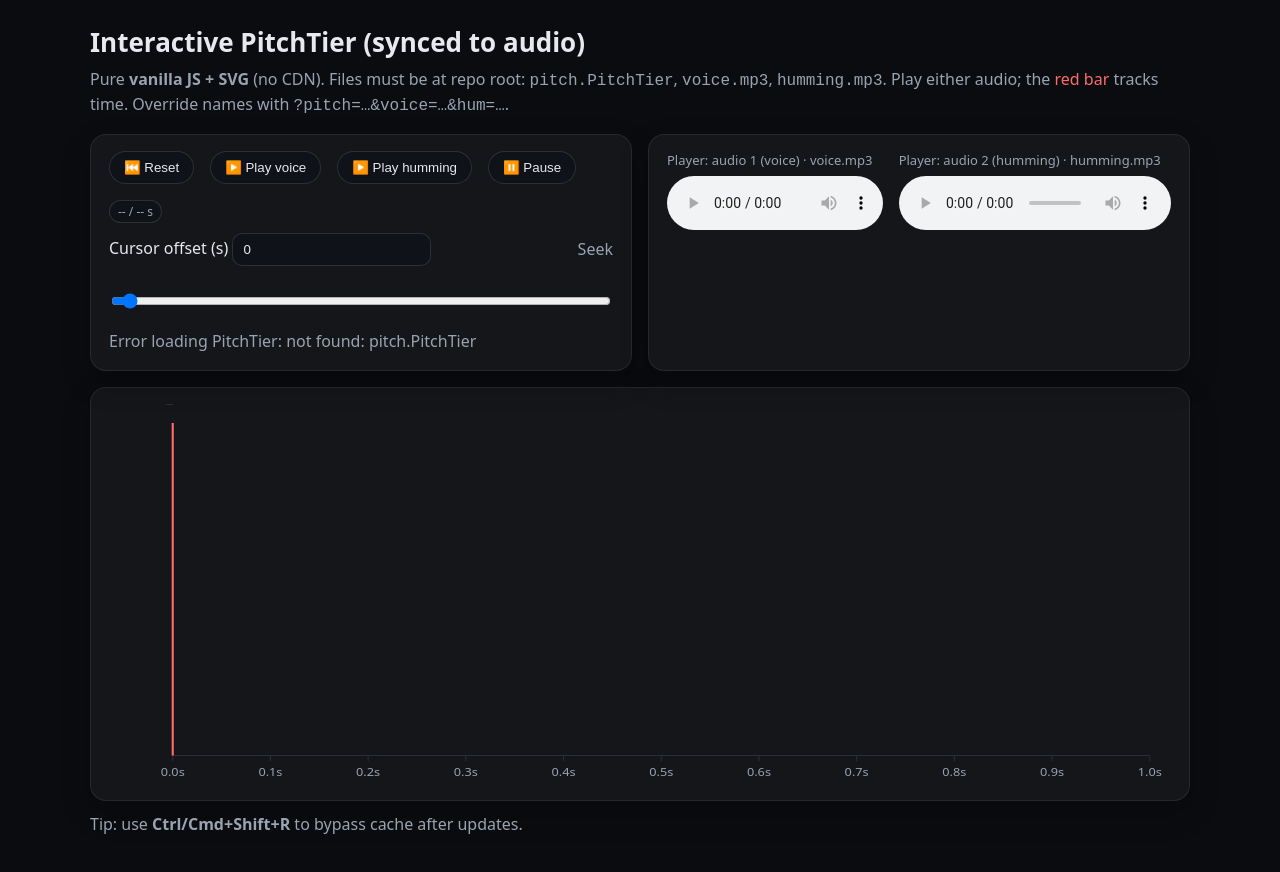
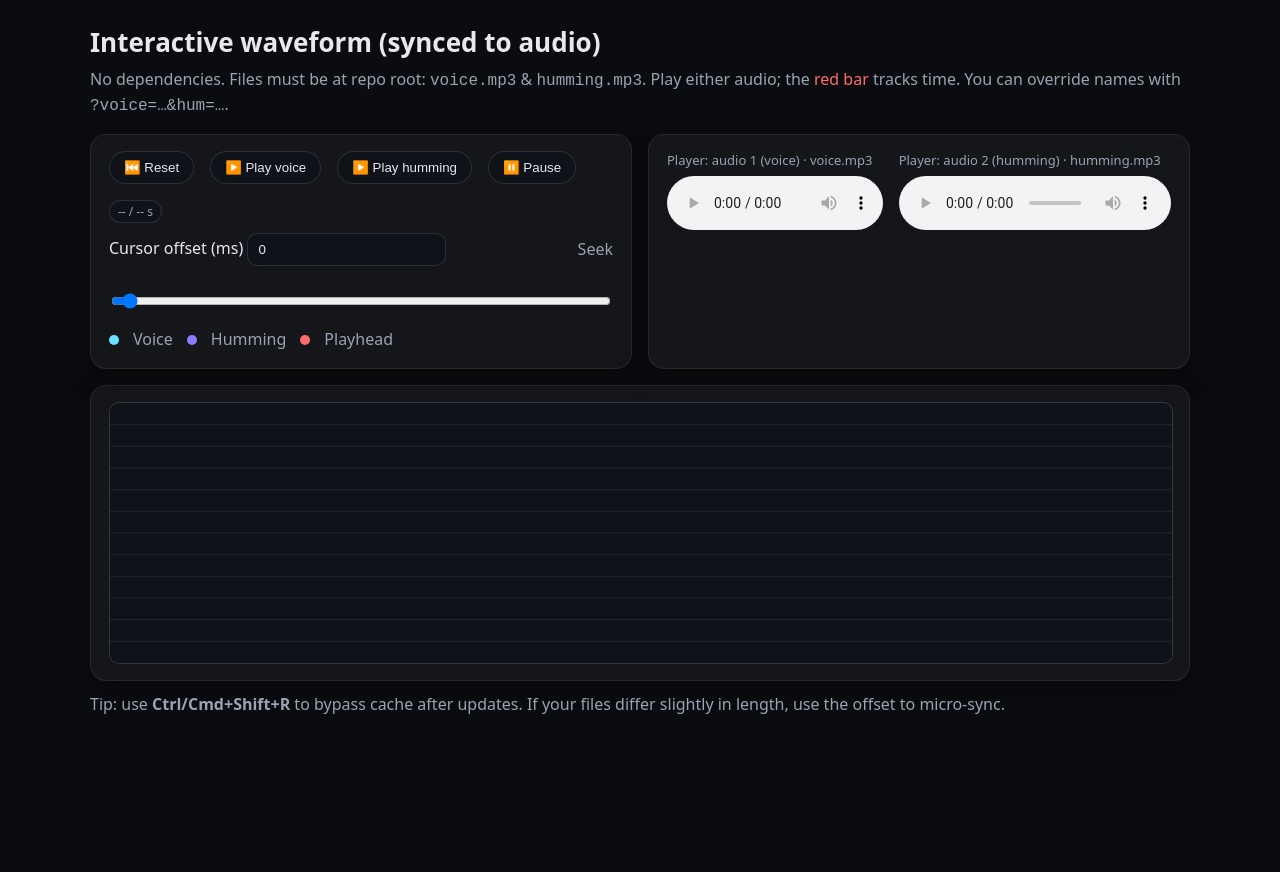
Before and after one commit to lcontrerasroa/pitch-visualiser, a plain HTML site: page index.html in a window 1280 px wide. After the commit the page ends 800 px from the top, so only its background shows below. Drawn offline with Linux system fonts and the light colour scheme; no server answers.

Commit message:
Update index.html

```diff
--- a/index.html
+++ b/index.html
@@ -4,9 +4,9 @@
 <head>
   <meta charset="utf-8" />
   <meta name="viewport" content="width=device-width, initial-scale=1" />
-  <title>Pitch visualiser – Praat PitchTier + dual audio (vanilla SVG)</title>
+  <title>Waveform visualiser – dual audio (vanilla JS, no CDN)</title>
   <style>
-    :root{--bg:#0b0c0f;--ink:#e7e9ee;--muted:#9aa3b2;--panel:#14161a;--accent:#6ae2ff;--danger:#ff6b6b}
+    :root{--bg:#0b0c0f;--ink:#e7e9ee;--muted:#9aa3b2;--panel:#14161a;--accent:#6ae2ff;--accent2:#8b7cff;--danger:#ff6b6b}
     html,body{height:100%}
     body{margin:0;background:var(--bg);color:var(--ink);font:16px/1.45 system-ui,-apple-system,Segoe UI,Roboto,Ubuntu,"Helvetica Neue",Arial}
     .wrap{max-width:1100px;margin:0 auto;padding:24px}
@@ -21,15 +21,15 @@
     input[type=range]{width:100%}
     button{background:#0f1218;border:1px solid rgba(255,255,255,.12);color:var(--ink);border-radius:999px;padding:8px 14px;cursor:pointer}
     .pill{display:inline-block;padding:2px 8px;border-radius:999px;background:#0f1218;border:1px solid rgba(255,255,255,.12);font-size:12px;color:var(--muted)}
-    svg{display:block;width:100%;height:380px}
-    .axis text{font-size:12px;fill:var(--muted)}
-    .axis line{stroke:#2a2e36}
+    canvas{display:block;width:100%;height:260px;border-radius:10px;background:linear-gradient(#0f1218,#0f1218) padding-box,linear-gradient(180deg,rgba(255,255,255,.08),rgba(255,255,255,.06)) border-box;border:1px solid rgba(255,255,255,.08)}
+    .legend{display:flex;gap:14px;align-items:center;margin-top:8px}
+    .dot{width:10px;height:10px;border-radius:50%}
   </style>
 </head>
 <body>
   <div class="wrap">
-    <div class="h1">Interactive PitchTier (synced to audio)</div>
-    <p class="muted" style="margin-top:0">Pure <b>vanilla JS + SVG</b> (no CDN). Files must be at repo root: <code>pitch.PitchTier</code>, <code>voice.mp3</code>, <code>humming.mp3</code>. Play either audio; the <span style="color:var(--danger)">red bar</span> tracks time. Override names with <code>?pitch=…&voice=…&hum=…</code>.</p><div class="grid" style="margin-top:16px">
+    <div class="h1">Interactive waveform (synced to audio)</div>
+    <p class="muted" style="margin-top:0">No dependencies. Files must be at repo root: <code>voice.mp3</code> & <code>humming.mp3</code>. Play either audio; the <span style="color:var(--danger)">red bar</span> tracks time. You can override names with <code>?voice=…&hum=…</code>.</p><div class="grid" style="margin-top:16px">
   <div class="card">
     <div class="row" style="gap:16px;align-items:center">
       <button id="btnReset">⏮️ Reset</button>
@@ -40,14 +40,18 @@
       <span class="pill" id="timepill">-- / -- s</span>
     </div>
     <div class="row" style="gap:16px;margin-top:10px">
-      <label>Cursor offset (s)
-        <input id="offset" type="number" step="0.05" value="0" />
+      <label>Cursor offset (ms)
+        <input id="offset" type="number" step="5" value="0" />
       </label>
       <div class="grow"></div>
       <label class="muted">Seek</label>
       <input id="seek" type="range" min="0" max="0" step="0.01" value="0" />
     </div>
-    <p id="status" class="muted" style="margin:10px 0 0"></p>
+    <div class="legend">
+      <span class="dot" style="background:var(--accent)"></span><span class="muted">Voice</span>
+      <span class="dot" style="background:var(--accent2)"></span><span class="muted">Humming</span>
+      <span class="dot" style="background:var(--danger)"></span><span class="muted">Playhead</span>
+    </div>
   </div>
 
   <div class="card">
@@ -65,93 +69,115 @@
 </div>
 
 <div class="card" style="margin-top:16px">
-  <svg id="chart" viewBox="0 0 1000 400" preserveAspectRatio="none">
-    <g id="axes" class="axis"></g>
-    <path id="f0path" d="" fill="none" stroke="var(--accent)" stroke-width="2" />
-    <line id="cursor" x1="0" y1="0" x2="0" y2="400" stroke="var(--danger)" stroke-width="2"/>
-  </svg>
+  <canvas id="wave"></canvas>
 </div>
 
-<p class="muted" style="margin-top:12px">Tip: use <b>Ctrl/Cmd+Shift+R</b> to bypass cache after updates.</p>
+<p class="muted" style="margin-top:12px">Tip: use <b>Ctrl/Cmd+Shift+R</b> to bypass cache after updates. If your files differ slightly in length, use the offset to micro‑sync.</p>
 
   </div>  <script>
+  // ---------- helpers ----------
   const $ = (id)=>document.getElementById(id);
   const qp = (k, def)=>{ const v=new URLSearchParams(location.search).get(k); return (v&&v.trim())||def; };
 
-  function parsePitchTier(text){
-    const f = s => s ? parseFloat(s) : NaN;
-    const xmin = (text.match(/xmin\s*=\s*([-+]?\d*\.?\d+(?:[eE][-+]?\d+)?)/)||[])[1];
-    const xmax = (text.match(/xmax\s*=\s*([-+]?\d*\.?\d+(?:[eE][-+]?\d+)?)/)||[])[1];
-    const times = [...text.matchAll(/\bnumber\s*=\s*([-+]?\d*\.?\d+(?:[eE][-+]?\d+)?)/g)].map(m=>f(m[1]));
-    const vals  = [...text.matchAll(/\bvalue\s*=\s*([-+]?\d*\.?\d+(?:[eE][-+]?\d+)?)/g)].map(m=>f(m[1]));
-    const pts=[]; const n=Math.min(times.length, vals.length);
-    for(let i=0;i<n;i++){ const t=times[i], v=vals[i]; if(Number.isFinite(t)&&Number.isFinite(v)) pts.push({t, f0:v}); }
-    pts.sort((a,b)=>a.t-b.t);
-    return { pts, xmin: xmin?+xmin: (pts[0]?.t ?? 0), xmax: xmax?+xmax: (pts.at(-1)?.t ?? 1) };
+  // Downsampled min/max waveform for efficiency
+  function buildWaveform(channelData, width){
+    const N = channelData.length;
+    const step = Math.ceil(N / width);
+    const peaks = new Float32Array(width*2); // [min,max] pairs
+    for(let i=0;i<width;i++){
+      const start = i*step;
+      const end = Math.min(start+step, N);
+      let min=1e9, max=-1e9;
+      for(let j=start;j<end;j++){ const s=channelData[j]; if(s<min)min=s; if(s>max)max=s; }
+      peaks[i*2] = isFinite(min)?min:0; peaks[i*2+1]=isFinite(max)?max:0;
+    }
+    return peaks;
+  }
+
+  function drawWave(ctx, peaks, color, W, H){
+    const mid = H/2; ctx.lineWidth = 1; ctx.strokeStyle = color; ctx.beginPath();
+    for(let x=0;x<peaks.length/2;x++){
+      const min = peaks[x*2], max = peaks[x*2+1];
+      const y1 = mid + min*mid; const y2 = mid + max*mid;
+      ctx.moveTo(x+0.5, y1); ctx.lineTo(x+0.5, y2);
+    }
+    ctx.stroke();
   }
 
   (async function main(){
-    const pitchPath = qp('pitch','pitch.PitchTier');
     const voicePath = qp('voice','voice.mp3');
     const humPath   = qp('hum','humming.mp3');
-
     $('vpath').textContent = voicePath; $('hpath').textContent = humPath;
     $('voice').src = voicePath; $('hum').src = humPath;
 
-    const statusEl = $('status');
+    const canvas = $('wave');
+    const ctx = canvas.getContext('2d');
 
-    let pts=[], xmin=0, xmax=1;
-    try{
-      statusEl.textContent = 'Loading PitchTier…';
-      const txt = await fetch(pitchPath,{cache:'no-store'}).then(r=>{ if(!r.ok) throw new Error('not found: '+pitchPath); return r.text();});
-      ({pts, xmin, xmax} = parsePitchTier(txt));
-      statusEl.textContent = `Loaded ${pts.length} points • ${xmin.toFixed(2)}–${xmax.toFixed(2)} s`;
-    }catch(e){
-      statusEl.textContent = 'Error loading PitchTier: '+e.message;
+    function resize(){ const dpr = Math.max(1, window.devicePixelRatio||1); const cssW = canvas.clientWidth||1000; const cssH = canvas.clientHeight||260; canvas.width = Math.floor(cssW*dpr); canvas.height = Math.floor(cssH*dpr); ctx.setTransform(dpr,0,0,dpr,0,0); render(); }
+    window.addEventListener('resize', resize);
+
+    let vBuf=null, hBuf=null, vPeaks=null, hPeaks=null, duration=0;
+
+    async function decode(url){
+      const ac = new (window.AudioContext||window.webkitAudioContext)();
+      const ab = await fetch(url, {cache:'no-store'}).then(r=>r.arrayBuffer());
+      const buf = await ac.decodeAudioData(ab);
+      ac.close();
+      return buf;
     }
 
-    const svg = $('chart');
-    const axes = $('axes');
-    const path = $('f0path');
-    const vb = svg.viewBox.baseVal;
-    const W=vb.width,H=vb.height, padL=60,padR=20,padT=20,padB=30; const IW=W-padL-padR, IH=H-padT-padB;
+    function preparePeaks(){
+      const W = Math.max(600, canvas.clientWidth||1000); // pixel width to sample
+      if(vBuf && (!vPeaks || vPeaks.length/2!==W)) vPeaks = buildWaveform(vBuf.getChannelData(0), W);
+      if(hBuf && (!hPeaks || hPeaks.length/2!==W)) hPeaks = buildWaveform(hBuf.getChannelData(0), W);
+    }
 
-    const ys = pts.map(p=>p.f0); const minY=Math.min(...ys), maxY=Math.max(...ys); const ypad=(maxY-minY)*0.1||10; const y0=Math.max(0,minY-ypad), y1=maxY+ypad;
+    function render(){
+      const W = canvas.width; const H = canvas.height; // already in device pixels but ctx is scaled back
+      ctx.clearRect(0,0,W,H);
+      ctx.fillStyle = '#0f1218'; ctx.fillRect(0,0,W,H);
+      // center line
+      ctx.strokeStyle = 'rgba(255,255,255,.08)'; ctx.beginPath(); ctx.moveTo(0,H/2); ctx.lineTo(W,H/2); ctx.stroke();
+      // grid light
+      for(let i=1;i<6;i++){ const y = (H/2) + i*(H/12); ctx.beginPath(); ctx.moveTo(0,y); ctx.lineTo(W,y); ctx.stroke(); ctx.beginPath(); const y2=(H/2)-i*(H/12); ctx.moveTo(0,y2); ctx.lineTo(W,y2); ctx.stroke(); }
+      // waves
+      if(vPeaks) drawWave(ctx, vPeaks, 'rgba(106,226,255,0.95)', W, H);
+      if(hPeaks) drawWave(ctx, hPeaks, 'rgba(139,124,255,0.75)', W, H);
+      // cursor
+      const offMs = parseFloat($('offset').value||'0')||0;
+      const master = (!voice.paused? voice : hum);
+      const t = (master.currentTime*1000 + offMs)/1000; // seconds
+      const dur = duration || master.duration || 1;
+      const x = Math.max(0, Math.min(W-1, Math.round((t/dur) * (W-1))));
+      ctx.strokeStyle = 'rgba(255,107,107,1)'; ctx.beginPath(); ctx.moveTo(x+0.5,0); ctx.lineTo(x+0.5,H); ctx.stroke();
+    }
 
-    let scaleX = (t)=> padL + ((t-xmin)/(xmax-xmin))*IW;
-    let scaleY = (y)=> padT + (1-((y-y0)/(y1-y0)))*IH;
+    // Load & draw
+    try{ vBuf = await decode(voicePath); }catch(e){ console.warn('voice decode error', e); }
+    try{ hBuf = await decode(humPath); }catch(e){ console.warn('hum decode error', e); }
+    duration = Math.max(vBuf?.duration||0, hBuf?.duration||0);
+    resize(); preparePeaks(); render();
 
-    function line(x1,y1,x2,y2){ const el=document.createElementNS('http://www.w3.org/2000/svg','line'); el.setAttribute('x1',x1);el.setAttribute('y1',y1);el.setAttribute('x2',x2);el.setAttribute('y2',y2);el.setAttribute('stroke','#2a2e36'); return el; }
-    axes.appendChild(line(padL,H-padB,W-padR,H-padB));
-    axes.appendChild(line(padL,padT,padL,H-padB));
-    const xt=10, yt=6;
-    for(let i=0;i<=xt;i++){ const t = xmin + (i/xt)*(xmax-xmin); const x = scaleX(t); axes.appendChild(line(x,H-padB,x,H-padB+6)); const tx=document.createElementNS('http://www.w3.org/2000/svg','text'); tx.setAttribute('x',x); tx.setAttribute('y',H-8); tx.setAttribute('text-anchor','middle'); tx.setAttribute('fill','var(--muted)'); tx.textContent = t.toFixed(1)+'s'; axes.appendChild(tx);}
-    for(let i=0;i<=yt;i++){ const vy = y0 + (i/yt)*(y1-y0); const y=scaleY(vy); axes.appendChild(line(padL-6,y,padL,y)); const ty=document.createElementNS('http://www.w3.org/2000/svg','text'); ty.setAttribute('x',8); ty.setAttribute('y',y+4); ty.setAttribute('fill','var(--muted)'); ty.textContent = Math.round(vy); axes.appendChild(ty);}
+    // ----- players & sync -----
+    const voice=$('voice'), hum=$('hum'), seek=$('seek'), pill=$('timepill');
+    function updatePill(){ const m = (!voice.paused? voice : hum); pill.textContent = `${(m.currentTime||0).toFixed(2)} / ${(m.duration||duration||0).toFixed(2)} s`; }
+    function setAll(sec){ voice.currentTime=sec; hum.currentTime=sec; seek.value=String(sec); render(); updatePill(); }
 
-    const d = pts.map((p,i)=> (i?'L':'M')+scaleX(p.t)+' '+scaleY(p.f0)).join(' ');
-    path.setAttribute('d', d);
+    voice.addEventListener('loadedmetadata',()=>{ seek.max=String(voice.duration||duration||0); updatePill(); });
+    hum.addEventListener('loadedmetadata',()=>{ if(!(+seek.max)) seek.max=String(hum.duration||duration||0); updatePill(); });
 
-    const cursor = $('cursor'); cursor.setAttribute('y1', padT); cursor.setAttribute('y2', H-padB);
+    voice.addEventListener('timeupdate',()=>{ if(!voice.paused){ hum.currentTime=voice.currentTime; seek.value=String(voice.currentTime); updatePill(); } render(); });
+    hum.addEventListener('timeupdate',()=>{ if(!hum.paused){ voice.currentTime=hum.currentTime; seek.value=String(hum.currentTime); updatePill(); } render(); });
 
-    const v=$('voice'), h=$('hum'), seek=$('seek'), pill=$('timepill'), offEl=$('offset');
-    function updatePill(){ pill.textContent = `${isFinite(v.currentTime)?v.currentTime.toFixed(2):'--'} / ${isFinite(v.duration)?v.duration.toFixed(2):'--'} s`; }
-    function setAllTime(sec){ if(isFinite(sec)){ v.currentTime=sec; h.currentTime=sec; seek.value=String(sec); updateCursor(); updatePill(); } }
-    function updateCursor(){ const off=parseFloat(offEl.value||'0')||0; const master = (!v.paused?v:h); const t = (master.currentTime||0)+off; const x = scaleX(Math.min(Math.max(xmin,t),xmax)); cursor.setAttribute('x1',x); cursor.setAttribute('x2',x); }
+    $('btnPlayVoice').onclick=()=>{ voice.play(); hum.play(); };
+    $('btnPlayHum').onclick=()=>{ hum.play(); voice.play(); };
+    $('btnPause').onclick=()=>{ voice.pause(); hum.pause(); };
+    $('btnReset').onclick=()=> setAll(0);
+    seek.oninput=(e)=> setAll(parseFloat(e.target.value));
+    $('offset').oninput=render;
 
-    v.addEventListener('loadedmetadata',()=>{ seek.max=String(v.duration||0); updatePill(); });
-    h.addEventListener('loadedmetadata',()=>{ if(!+seek.max) seek.max=String(h.duration||0); updatePill(); });
-
-    v.addEventListener('timeupdate',()=>{ if(!v.paused){ h.currentTime=v.currentTime; seek.value=String(v.currentTime); updateCursor(); updatePill(); }});
-    h.addEventListener('timeupdate',()=>{ if(!h.paused){ v.currentTime=h.currentTime; seek.value=String(h.currentTime); updateCursor(); updatePill(); }});
-
-    $('btnPlayVoice').onclick=()=>{ v.play(); h.play(); };
-    $('btnPlayHum').onclick=()=>{ h.play(); v.play(); };
-    $('btnPause').onclick=()=>{ v.pause(); h.pause(); };
-    $('btnReset').onclick=()=> setAllTime(0);
-    seek.oninput=(e)=> setAllTime(parseFloat(e.target.value));
-    offEl.oninput=updateCursor;
-
-    (function raf(){ updateCursor(); requestAnimationFrame(raf); })();
+    // keep cursor smooth
+    (function raf(){ render(); requestAnimationFrame(raf); })();
   })();
   </script></body>
 </html>
```
